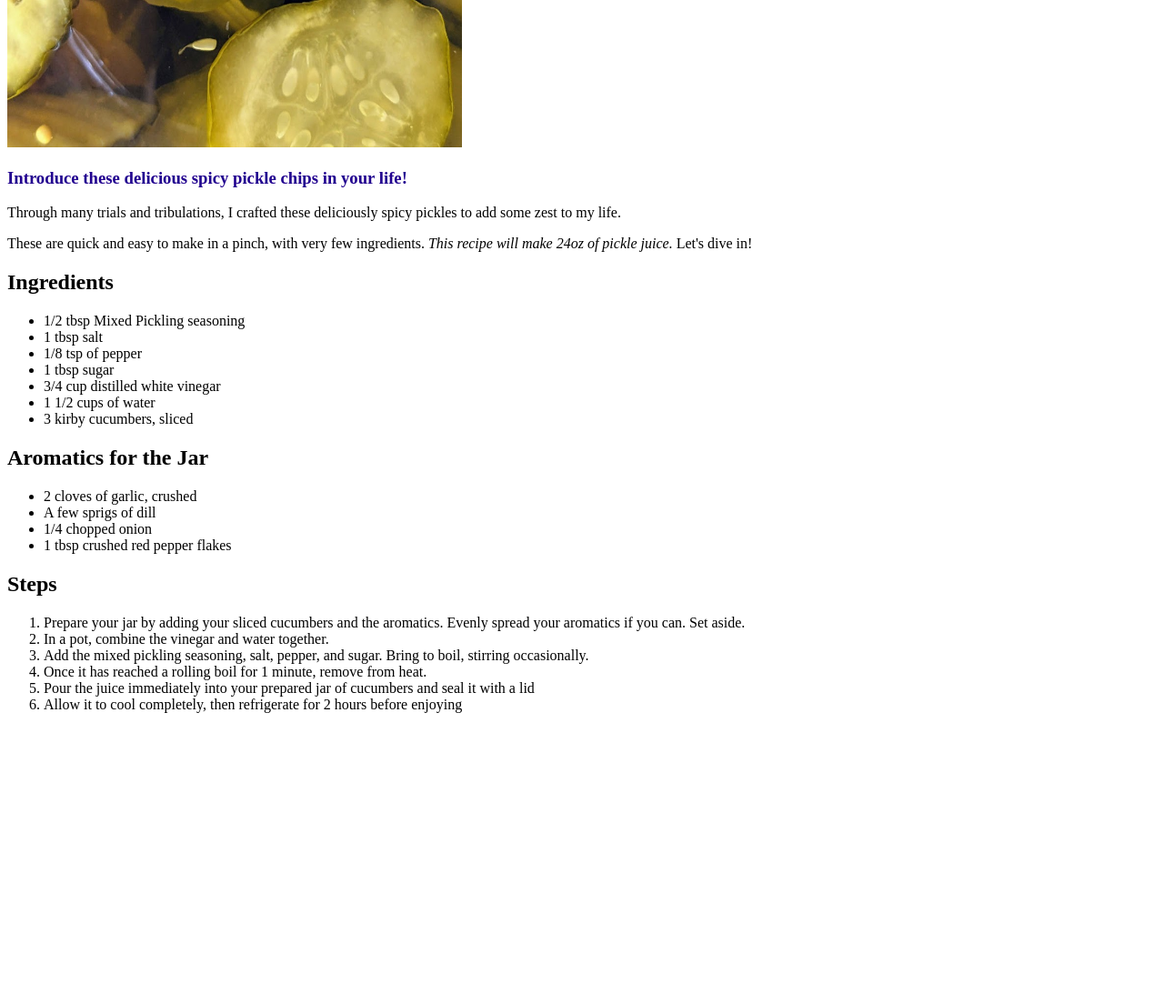
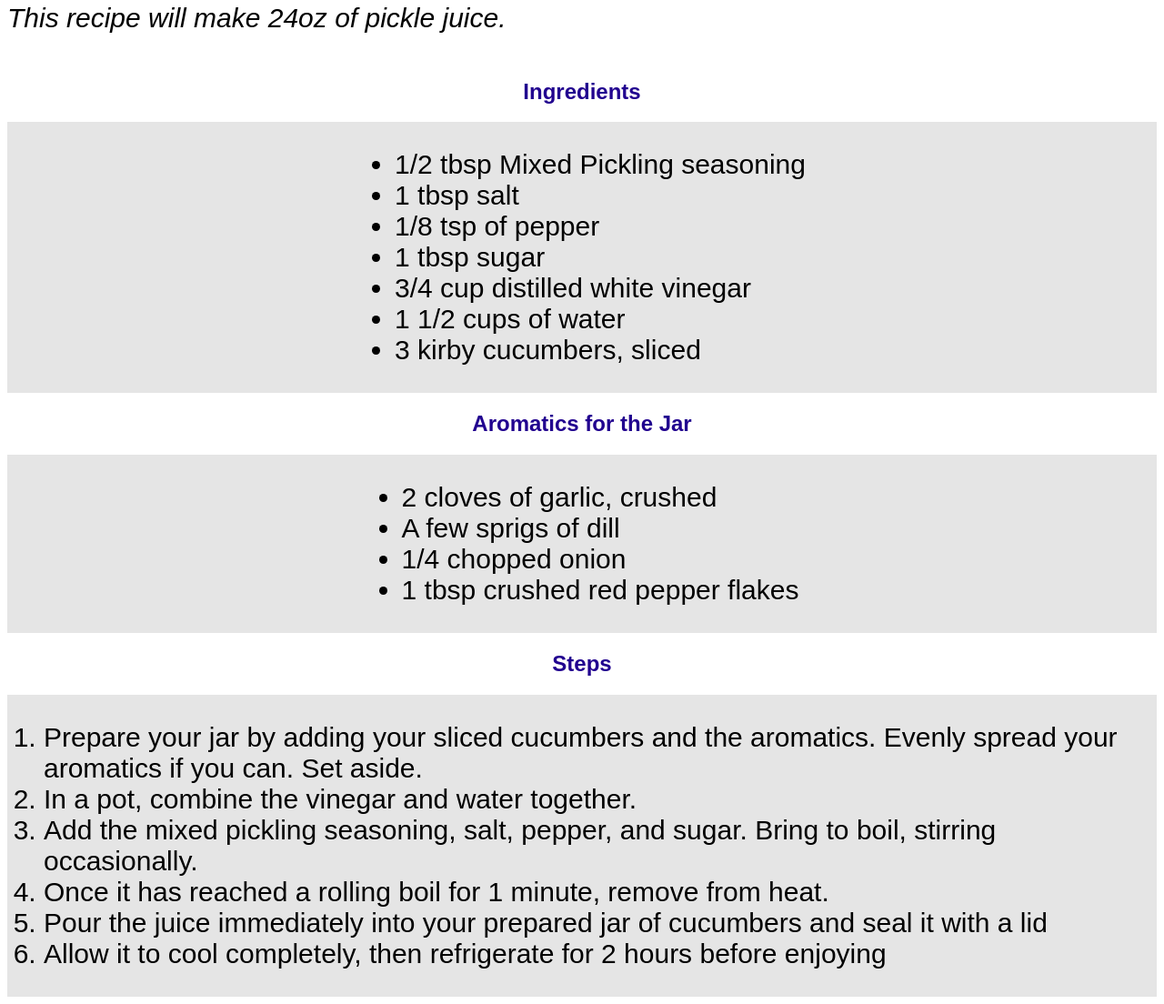
Before and after one commit to mikemanolescu/odin-recipes, a plain HTML site: page recipes/spicy-pickles.html in a window 1280 px wide. Shown: the part 926-2030 px from the top of the page at 91% size. Before the commit the page ends 1726 px from the top, so only its background shows below. Drawn offline with Linux system fonts and the light colour scheme.

Commit message:
Add list style heading style to spicy-pickles.html

```diff
--- a/recipes/spicy-pickles.html
+++ b/recipes/spicy-pickles.html
@@ -19,13 +19,14 @@
         </div>
     </header>
 
-    <h1>Quick Spicy Pickles Recipe</h1>
-    <img src="../images/spicy-pickles.jpg" alt="spicy pickle chips in jar" width="500" height="500">
-    <h3>Introduce these delicious spicy pickle chips in your life!</h3>
-    <p>Through many trials and tribulations, I crafted these deliciously spicy pickles to add some zest to my life.</p>
-    <p>These are quick and easy to make in a pinch, with very few ingredients. <em>This recipe will make 24oz of pickle juice.</em> Let's dive in!</p>
+    <h1 class="heading">Quick Spicy Pickles Recipe</h1>
+    <img src="../images/pickle-chips.png" alt="spicy pickle chips in jar" width="500" height="500" class="center">
+    <h3 class="headingthree">Introduce these delicious spicy pickle chips in your life!</h3>
+    <p id="caption">Through many trials and tribulations, I crafted these deliciously spicy pickles to add some zest to my life. These are quick and easy to make in a pinch, with very few ingredients.</p>
+    <p id="caption"><em>This recipe will make 24oz of pickle juice.</em></p>
     <h2>Ingredients</h2>
-    <ul>
+    <div class="containerlist">
+    <ul class="list">
         <li>1/2 tbsp Mixed Pickling seasoning</li>
         <li>1 tbsp salt</li>
         <li>1/8 tsp of pepper</li>
@@ -34,17 +35,21 @@
         <li> 1 1/2 cups of water</li>
         <li>3 kirby cucumbers, sliced</li>
     </ul>
+    </div>
 
     <h2>Aromatics for the Jar</h2>
-    <ul>
+    <div class="containerlist">
+    <ul class="list">
         <li>2 cloves of garlic, crushed</li>
         <li>A few sprigs of dill</li>
         <li>1/4 chopped onion</li>
         <li>1 tbsp crushed red pepper flakes</li>
     </ul>
+    </div>
 
     <h2>Steps</h2>
-    <ol>
+    <div class="containerlist">
+    <ol class="list">
         <li>Prepare your jar by adding your sliced cucumbers and the aromatics. Evenly spread your aromatics if you can. Set aside.</li>
         <li>In a pot, combine the vinegar and water together.</li>
         <li>Add the mixed pickling seasoning, salt, pepper, and sugar. Bring to boil, stirring occasionally.</li>
@@ -52,5 +57,6 @@
         <li>Pour the juice immediately into your prepared jar of cucumbers and seal it with a lid</li>
         <li>Allow it to cool completely, then refrigerate for 2 hours before enjoying</li>
     </ol>
+    </div>
 </body>
 </html>
--- a/style.css
+++ b/style.css
@@ -101,6 +101,20 @@
     height:auto;
 }
 
+h2 {
+    color: rgb(33, 0, 143);
+    font-family: Arial, Helvetica, sans-serif;
+    text-align: center;
+}
+
 h3 {
     color: rgb(33, 0, 143);
 }
+
+#caption {
+    color: rgb(0, 0, 0);
+    font-family: Arial, Helvetica, sans-serif;
+    text-align: justify;
+    display: inline-block;
+    font-size: 30px;
+}
```
Also changed, not shown: images/pickle-chips.jpeg (added), images/pickle-chips.png (added).
